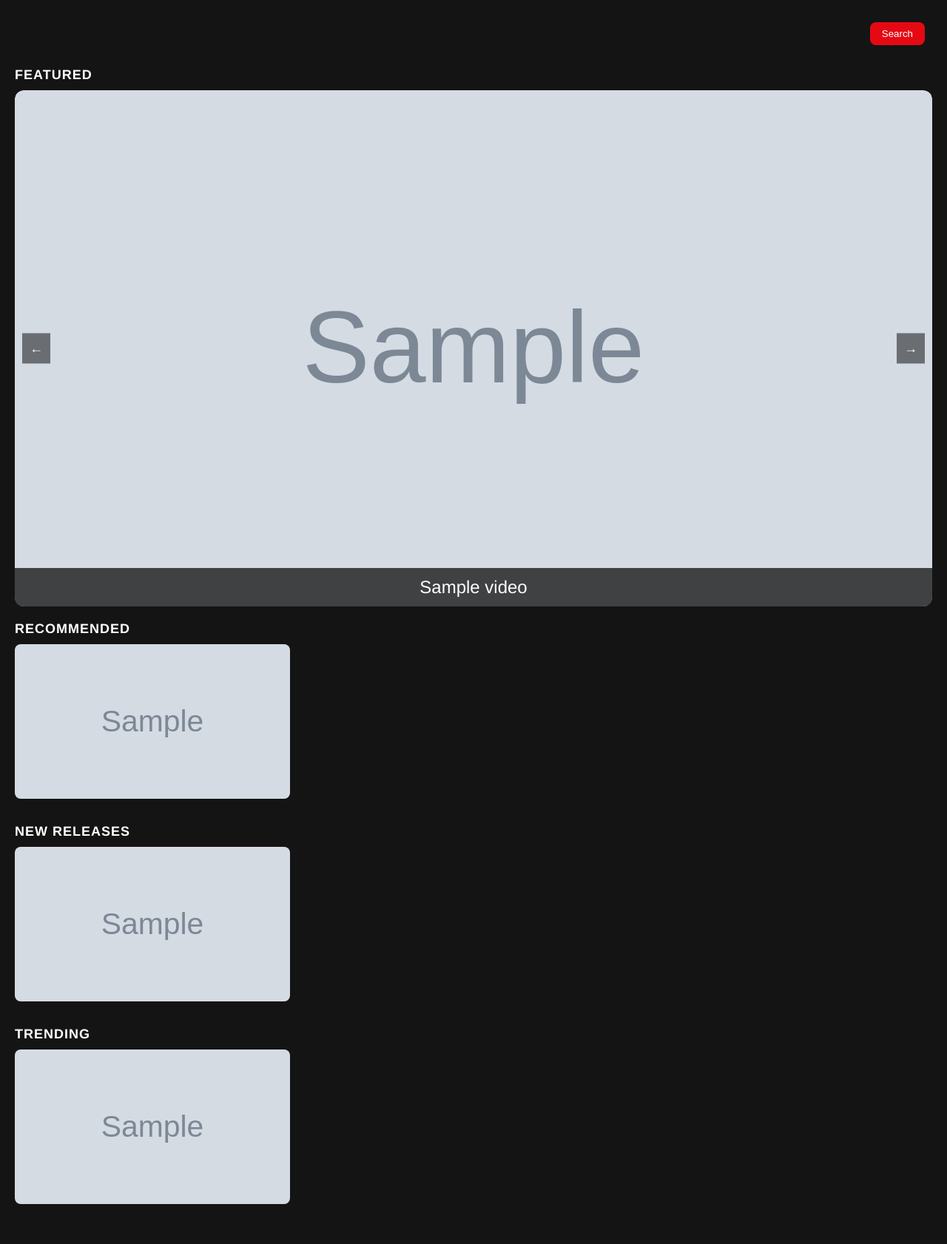
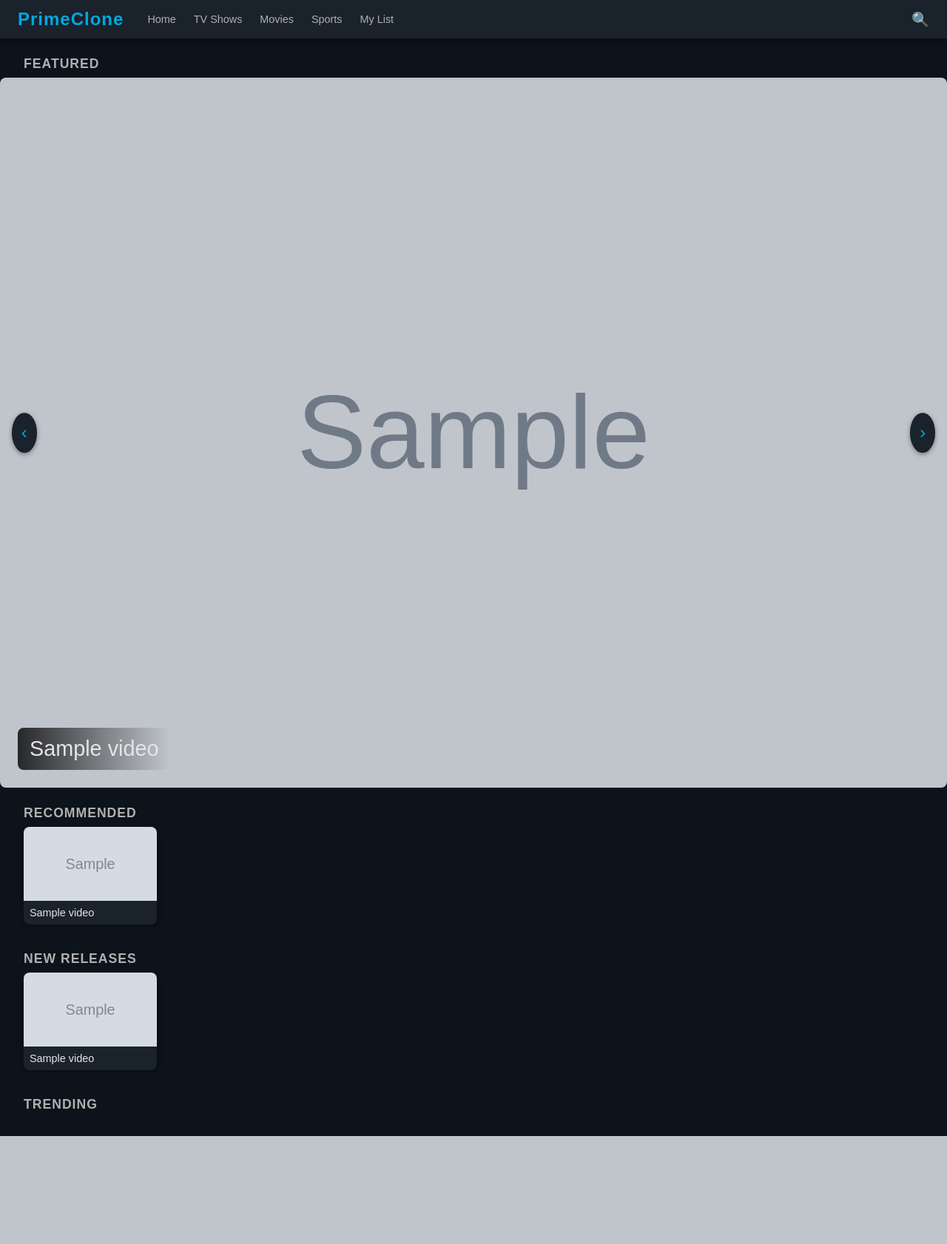
Before and after one commit to Emperorns/Static2, a Python web app: template templates/index.html in a window 1280 px wide. Shown: the whole page at 74% size. After the commit the page ends 1536 px from the top, so only its background shows below. Run offline with Jinja, Linux system fonts and the light colour scheme; the template is opened without the code that fills it: most values are stand-ins (such as "Sample title", 1, 10 or a date in 2020); grey boxes marked "Sample" are stand-in pictures.

Commit message:
Update index.html

```diff
--- a/templates/index.html
+++ b/templates/index.html
@@ -3,42 +3,297 @@
 <head>
   <meta charset="UTF-8" />
   <meta name="viewport" content="width=device-width, initial-scale=1.0"/>
-  <title>Media Gallery</title>
+  <title>PrimeClone Gallery</title>
   <style>
-    /* Base */
-    body { font-family: 'Helvetica Neue', Arial, sans-serif; margin:0; padding:20px; background:#141414; color:#fff; }
-    h2.row-title { font-size:18px; margin:20px 0 10px; text-transform:uppercase; letter-spacing:1px; }
-    /* Main Slider */
-    .main-slider{position:relative; width:100%; overflow:hidden; border-radius:12px;}
-    .main-slider .track{display:flex; transition:transform .5s ease;}
-    .main-slider .card{flex:0 0 100%; aspect-ratio:16/9; position:relative; border-radius:12px; overflow:hidden;}
-    .main-slider img{width:100%;height:100%;object-fit:cover;}
-    .main-slider .title{position:absolute; bottom:0; left:0; right:0; font-size:24px; background:rgba(0,0,0,0.7); padding:12px 20px; text-align:center;}
-    .nav-arrow{position:absolute; top:50%; transform:translateY(-50%); background:rgba(0,0,0,.5); color:#fff; border:none; padding:10px; cursor:pointer; font-size:18px;}
-    .left-arrow{left:10px;} .right-arrow{right:10px;}
-    /* Small Sliders */
-    .row { margin-bottom:30px; }
-    .small-slider{overflow-x:auto; white-space:nowrap; scroll-behavior:smooth;}
-    .small-slider::-webkit-scrollbar{height:6px;} .small-slider::-webkit-scrollbar-thumb{background:#555; border-radius:3px;}
-    .small-card{display:inline-block; min-width:240px; max-width:30%; margin-right:16px; cursor:pointer; border-radius:8px; overflow:hidden; aspect-ratio:16/9;}
-    .small-card img{width:100%; height:100%; object-fit:cover; display:block;}
-    .small-card .title{font-size:14px; margin:6px 0; text-align:center; color:#ddd;}
+    /* Base and Variables */
+    :root {
+      --bg-primary: #0d131b;
+      --bg-secondary: #1a222b;
+      --accent: #00a8e1;
+      --text-primary: #e5e5e5;
+      --text-secondary: #b0b0b0;
+      --transition-speed: 0.3s;
+      --card-radius: 8px;
+      --shadow-level: rgba(0, 0, 0, 0.4);
+    }
+    * { box-sizing: border-box; margin: 0; padding: 0; }
+    body {
+      font-family: 'Amazon Ember', Arial, sans-serif;
+      background: var(--bg-primary);
+      color: var(--text-primary);
+      overflow-x: hidden;
+    }
+    a { color: inherit; text-decoration: none; }
+
+    /* Header */
+    header {
+      display: flex;
+      align-items: center;
+      padding: 12px 24px;
+      background: var(--bg-secondary);
+      position: sticky;
+      top: 0;
+      z-index: 100;
+      box-shadow: 0 2px 8px var(--shadow-level);
+    }
+    .logo {
+      font-size: 1.5rem;
+      font-weight: bold;
+      color: var(--accent);
+      letter-spacing: 1px;
+      margin-right: 2rem;
+    }
+    nav ul {
+      display: flex;
+      list-style: none;
+    }
+    nav li {
+      margin-right: 1.5rem;
+      font-size: 0.9rem;
+      color: var(--text-secondary);
+      cursor: pointer;
+      transition: color var(--transition-speed);
+    }
+    nav li:hover {
+      color: var(--text-primary);
+    }
+    #search-btn {
+      margin-left: auto;
+      background: transparent;
+      border: none;
+      font-size: 1.2rem;
+      color: var(--text-secondary);
+      cursor: pointer;
+      transition: color var(--transition-speed);
+    }
+    #search-btn:hover { color: var(--accent); }
+
+    /* Section Titles */
+    h2.row-title {
+      font-size: 1.1rem;
+      margin: 1.5rem 2rem 0.5rem;
+      text-transform: uppercase;
+      letter-spacing: 1px;
+      color: var(--text-secondary);
+    }
+
+    /* Carousel Common */
+    .carousel {
+      position: relative;
+      width: 100%;
+      overflow: hidden;
+    }
+    .track {
+      display: flex;
+      transition: transform 0.6s ease;
+    }
+
+    /* Main Carousel */
+    .main-slider .card {
+      flex: 0 0 100%;
+      position: relative;
+    }
+    .main-slider img {
+      width: 100%;
+      height: auto;
+      display: block;
+      border-radius: var(--card-radius);
+      filter: brightness(0.9);
+      transition: filter var(--transition-speed);
+    }
+    .main-slider img:hover {
+      filter: brightness(1);
+    }
+    .main-slider .title {
+      position: absolute;
+      bottom: 24px;
+      left: 24px;
+      font-size: 1.8rem;
+      background: linear-gradient(90deg, rgba(0,0,0,0.8), transparent);
+      padding: 12px 16px;
+      border-radius: var(--card-radius);
+      max-width: 60%;
+    }
+    .nav-arrow {
+      position: absolute;
+      top: 50%;
+      transform: translateY(-50%);
+      background: var(--bg-secondary);
+      color: var(--accent);
+      border: none;
+      padding: 0.8rem;
+      cursor: pointer;
+      font-size: 1.5rem;
+      border-radius: 50%;
+      box-shadow: 0 2px 6px var(--shadow-level);
+      transition: background var(--transition-speed);
+    }
+    .nav-arrow:hover { background: var(--bg-primary); }
+    .left-arrow { left: 1rem; }
+    .right-arrow { right: 1rem; }
+
+    /* Small Carousel */
+    .row {
+      margin-bottom: 2rem;
+    }
+    .small-slider {
+      overflow-x: auto;
+      white-space: nowrap;
+      scroll-behavior: smooth;
+      padding-left: 2rem;
+    }
+    .small-slider::-webkit-scrollbar {
+      height: 6px;
+    }
+    .small-slider::-webkit-scrollbar-thumb {
+      background: var(--text-secondary);
+      border-radius: 3px;
+    }
+    .small-card {
+      display: inline-block;
+      width: 180px;
+      margin-right: 1rem;
+      border-radius: var(--card-radius);
+      overflow: hidden;
+      background: var(--bg-secondary);
+      box-shadow: 0 2px 8px var(--shadow-level);
+      transition: transform var(--transition-speed), box-shadow var(--transition-speed);
+    }
+    .small-card:hover {
+      transform: translateY(-4px);
+      box-shadow: 0 4px 12px var(--shadow-level);
+    }
+    .small-card img {
+      width: 100%;
+      height: 100px;
+      object-fit: cover;
+      display: block;
+    }
+    .small-card .title {
+      font-size: 0.9rem;
+      margin: 0.5rem;
+      color: var(--text-primary);
+    }
+
     /* Detail View */
-    #detail-view{display:none; padding:20px; max-width:600px; margin:40px auto; background:#1f1f1f; border-radius:12px;}
-    #back-to-gallery{background:#e50914; border:none; color:#fff; font-size:16px; cursor:pointer; padding:8px 16px; border-radius:8px; margin-bottom:20px;}
-    #detail-thumb{width:100%;aspect-ratio:16/9;object-fit:cover;border-radius:8px;}
-    .actions{margin-top:20px;text-align:center;}
-    .btn{background-color:#e50914;color:#fff;padding:10px 20px;border:none;border-radius:8px;cursor:pointer;font-size:16px;}
-    #open-link{display:none;margin-top:10px;color:#1a73e8;cursor:pointer;text-decoration:underline;}
+    #detail-view {
+      display: none;
+      padding: 2rem;
+      max-width: 900px;
+      margin: 3rem auto;
+      background: var(--bg-secondary);
+      border-radius: var(--card-radius);
+      box-shadow: 0 4px 12px var(--shadow-level);
+      animation: fadeIn var(--transition-speed);
+    }
+    @keyframes fadeIn {
+      from { opacity: 0; transform: translateY(10px); }
+      to { opacity: 1; transform: translateY(0); }
+    }
+    #back-to-gallery {
+      background: var(--accent);
+      border: none;
+      color: #fff;
+      font-size: 1rem;
+      cursor: pointer;
+      padding: 0.75rem 1.5rem;
+      border-radius: var(--card-radius);
+      transition: background var(--transition-speed);
+      margin-bottom: 1.5rem;
+    }
+    #back-to-gallery:hover { background: #008cbf; }
+    #detail-thumb {
+      width: 100%;
+      border-radius: var(--card-radius);
+      object-fit: cover;
+      margin-bottom: 1rem;
+    }
+    #detail-title {
+      font-size: 2rem;
+      margin-bottom: 1rem;
+    }
+    .actions {
+      display: flex;
+      gap: 1rem;
+      align-items: center;
+    }
+    .btn {
+      background-color: var(--accent);
+      color: #fff;
+      padding: 0.75rem 1.5rem;
+      border: none;
+      border-radius: var(--card-radius);
+      cursor: pointer;
+      font-size: 1rem;
+      transition: background var(--transition-speed);
+    }
+    .btn:hover { background: #008cbf; }
+    #open-link {
+      display: none;
+      font-size: 1rem;
+      color: var(--accent);
+      cursor: pointer;
+      text-decoration: underline;
+    }
+
+    /* Search Overlay */
+    #search-slide {
+      display: none;
+      position: fixed;
+      inset: 0;
+      background: rgba(13,19,27, 0.95);
+      z-index: 200;
+      overflow-y: auto;
+      padding: 4rem 2rem;
+      animation: fadeIn var(--transition-speed);
+    }
+    #close-search {
+      position: absolute;
+      top: 1.5rem;
+      right: 1.5rem;
+      background: none;
+      border: none;
+      font-size: 2rem;
+      color: var(--text-secondary);
+      cursor: pointer;
+      transition: color var(--transition-speed);
+    }
+    #close-search:hover { color: var(--accent); }
+    #search-slide h2 {
+      color: var(--accent);
+      text-align: center;
+      margin-bottom: 2rem;
+      font-size: 1.5rem;
+    }
+    #search-input {
+      width: 100%;
+      padding: 1rem;
+      font-size: 1rem;
+      border-radius: var(--card-radius);
+      border: none;
+      margin-bottom: 2rem;
+    }
+    #search-results .small-card { width: 200px; }
   </style>
 </head>
 <body>
-  <header style="text-align: right; padding: 10px;">
-    <button id="search-btn" style="background: #e50914; color: #fff; border: none; padding: 8px 16px; border-radius: 8px; cursor: pointer;">Search</button>
+  <header>
+    <div class="logo">PrimeClone</div>
+    <nav>
+      <ul>
+        <li>Home</li>
+        <li>TV Shows</li>
+        <li>Movies</li>
+        <li>Sports</li>
+        <li>My List</li>
+      </ul>
+    </nav>
+    <button id="search-btn">🔍</button>
   </header>
 
+  <main>
     <h2 class="row-title">Featured</h2>
-  <div class="main-slider" id="main-slider">
+    <div class="carousel main-slider" id="main-slider">
       <div class="track" id="main-track">
         {% for v in videos %}
         <div class="card" data-thumb="{{ v.thumbnail_url }}" data-title="{{ v.title }}" data-key="{{ v.custom_key }}">
@@ -47,12 +302,11 @@
         </div>
         {% endfor %}
       </div>
-    <button class="nav-arrow left-arrow" id="left-arrow">←</button>
-    <button class="nav-arrow right-arrow" id="right-arrow">→</button>
+      <button class="nav-arrow left-arrow" id="left-arrow">‹</button>
+      <button class="nav-arrow right-arrow" id="right-arrow">›</button>
     </div>
 
-  <!-- Recommendation Rows -->
-  <div class="row">
+    <section class="row">
       <h2 class="row-title">Recommended</h2>
       <div class="small-slider" id="rec-slider">
         {% for v in videos %}
@@ -62,8 +316,9 @@
         </div>
         {% endfor %}
       </div>
-  </div>
-  <div class="row">
+    </section>
+
+    <section class="row">
       <h2 class="row-title">New Releases</h2>
       <div class="small-slider" id="new-slider">
         {% for v in videos %}
@@ -73,18 +328,11 @@
         </div>
         {% endfor %}
       </div>
-  </div>
-  <div class="row">
-    <h2 class="row-title">Trending</h2>
-    <div class="small-slider" id="trend-slider">
-      {% for v in videos %}
-      <div class="small-card" data-thumb="{{ v.thumbnail_url }}" data-title="{{ v.title }}" data-key="{{ v.custom_key }}">
-        <img src="{{ v.thumbnail_url }}" alt="{{ v.title }}">
-        <div class="title">{{ v.title }}</div>
-      </div>
-      {% endfor %}
-    </div>
-  </div>
+    </section>
+
+    <section class="row">
+      <h2 class="row-title">Trending</n    </section>
+  </main>
 
   <!-- Detail View -->
   <div id="detail-view">
@@ -97,54 +345,37 @@
     </div>
   </div>
 
-  <!-- Search Slide -->
-  <div id="search-slide" style="display: none; position: fixed; top: 0; left: 0; width: 100%; height: 100%; background: rgba(0, 0, 0, 0.9); z-index: 1000; overflow-y: auto; padding: 20px; box-sizing: border-box;">
-    <button id="close-search" style="position: absolute; top: 20px; right: 20px; background: none; border: none; color: #fff; font-size: 24px; cursor: pointer;">&times;</button>
-    <h2 style="text-align: center; margin-bottom: 20px;">Search Videos</h2>
-    <input type="text" id="search-input" placeholder="Search by title..." style="width: 100%; padding: 10px; font-size: 16px; margin-bottom: 20px; border-radius: 8px; border: none;">
+  <!-- Search Overlay -->
+  <div id="search-slide">
+    <button id="close-search">×</button>
+    <h2>Search Videos</h2>
+    <input type="text" id="search-input" placeholder="Search by title...">
     <div id="search-results" class="small-slider"></div>
   </div>
 
   <script>
     const BOT_USERNAME = '{{ bot_username }}';
-    // Collect video data
     const videos = Array.from(document.querySelectorAll('.card, .small-card')).map(card => ({
       thumb: card.getAttribute('data-thumb'),
       title: card.getAttribute('data-title'),
       key: card.getAttribute('data-key')
     }));
-
-    // Main slider
+    // Main slider logic
     let idx = 0;
     const mTrack = document.getElementById('main-track');
     const mCards = mTrack.children;
-    function showMain(i) {
-      idx = (i + mCards.length) % mCards.length;
-      mTrack.style.transform = `translateX(-${idx * 100}%)`;
-    }
+    function showMain(i) { idx = (i + mCards.length) % mCards.length; mTrack.style.transform = `translateX(-${idx * 100}%)`; }
     setInterval(() => showMain(idx + 1), 5000);
     document.getElementById('left-arrow').onclick = () => showMain(idx - 1);
     document.getElementById('right-arrow').onclick = () => showMain(idx + 1);
-
-    // Shuffle Trending on client
-    function shuffleSlider(id) {
-      const slider = document.getElementById(id);
-      const cards = Array.from(slider.children);
-      for (let i = cards.length - 1; i > 0; i--) {
-        const j = Math.floor(Math.random() * (i + 1));
-        slider.append(cards[j]);
-        cards.splice(j, 1);
-      }
-    }
+    // Shuffle Trending on load
+    function shuffleSlider(id) { const slider = document.getElementById(id); const cards = Array.from(slider.children);
+      cards.sort(() => Math.random() - 0.5).forEach(c => slider.append(c)); }
     document.addEventListener('DOMContentLoaded', () => shuffleSlider('trend-slider'));
-
-    // Card click (both main and small)
+    // Card click detail
     document.body.addEventListener('click', e => {
       const card = e.target.closest('.card, .small-card'); if (!card) return;
-      const thumb = card.getAttribute('data-thumb');
-      const title = card.getAttribute('data-title');
-      const key = card.getAttribute('data-key');
-      // populate detail
+      const thumb = card.dataset.thumb, title = card.dataset.title, key = card.dataset.key;
       document.getElementById('detail-thumb').src = thumb;
       document.getElementById('detail-thumb').alt = title;
       document.getElementById('detail-title').textContent = title;
@@ -152,42 +383,24 @@
       document.getElementById('open-link').style.display = 'none';
       document.getElementById('detail-get').disabled = false;
       document.getElementById('detail-get').onclick = () => startTimer(key);
-      // toggle views
-      document.querySelectorAll('.main-slider, .small-slider, .row-title').forEach(el => el.style.display = 'none');
+      document.querySelectorAll('main, header').forEach(el => el.style.display = 'none');
       document.getElementById('detail-view').style.display = 'block';
     });
-    // Back
     document.getElementById('back-to-gallery').onclick = () => {
       document.getElementById('detail-view').style.display = 'none';
-      document.querySelectorAll('.main-slider, .small-slider, .row-title').forEach(el => el.style.display = 'block');
+      document.querySelectorAll('main, header').forEach(el => el.style.display = 'block');
     };
-    // Timer -> show link
     function startTimer(key) {
-      const btn = document.getElementById('detail-get');
-      const link = document.getElementById('open-link');
-      btn.disabled = true;
-      let c = 5; // Reduced from 10s to 5s
-      btn.textContent = `Wait ${c}s...`;
+      const btn = document.getElementById('detail-get'), link = document.getElementById('open-link');
+      btn.disabled = true; let c = 5; btn.textContent = `Wait ${c}s...`;
       const iv = setInterval(() => {
-        c--;
-        if (c <= 0) {
-          clearInterval(iv);
-          btn.style.display = 'none';
-          link.style.display = 'block';
-          link.onclick = () => window.open(`https://t.me/${BOT_USERNAME}?start=${key}`, '_blank');
-        } else {
-          btn.textContent = `Wait ${c}s...`;
-        }
+        c--; if (c <= 0) { clearInterval(iv); btn.style.display = 'none'; link.style.display = 'block'; link.onclick = () => window.open(`https://t.me/${BOT_USERNAME}?start=${key}`, '_blank'); }
+        else btn.textContent = `Wait ${c}s...`;
       }, 1000);
     }
-
-    // Search functionality
-    document.getElementById('search-btn').onclick = () => {
-      document.getElementById('search-slide').style.display = 'block';
-    };
-    document.getElementById('close-search').onclick = () => {
-      document.getElementById('search-slide').style.display = 'none';
-    };
+    // Search overlay
+    document.getElementById('search-btn').onclick = () => document.getElementById('search-slide').style.display = 'block';
+    document.getElementById('close-search').onclick = () => document.getElementById('search-slide').style.display = 'none';
     document.getElementById('search-input').oninput = () => {
       const term = document.getElementById('search-input').value.toLowerCase();
       const results = videos.filter(v => v.title.toLowerCase().includes(term));
@@ -195,14 +408,8 @@
       resultsContainer.innerHTML = '';
       results.forEach(v => {
         const card = document.createElement('div');
-        card.className = 'small-card';
-        card.setAttribute('data-thumb', v.thumb);
-        card.setAttribute('data-title', v.title);
-        card.setAttribute('data-key', v.key);
-        card.innerHTML = `
-          <img src="${v.thumb}" alt="${v.title}">
-          <div class="title">${v.title}</div>
-        `;
+        card.className = 'small-card'; card.dataset.thumb = v.thumb; card.dataset.title = v.title; card.dataset.key = v.key;
+        card.innerHTML = `<img src="${v.thumb}" alt="${v.title}"><div class="title">${v.title}</div>`;
         resultsContainer.appendChild(card);
       });
     };
```
Lines whose indentation alone changed are shown as unchanged.
